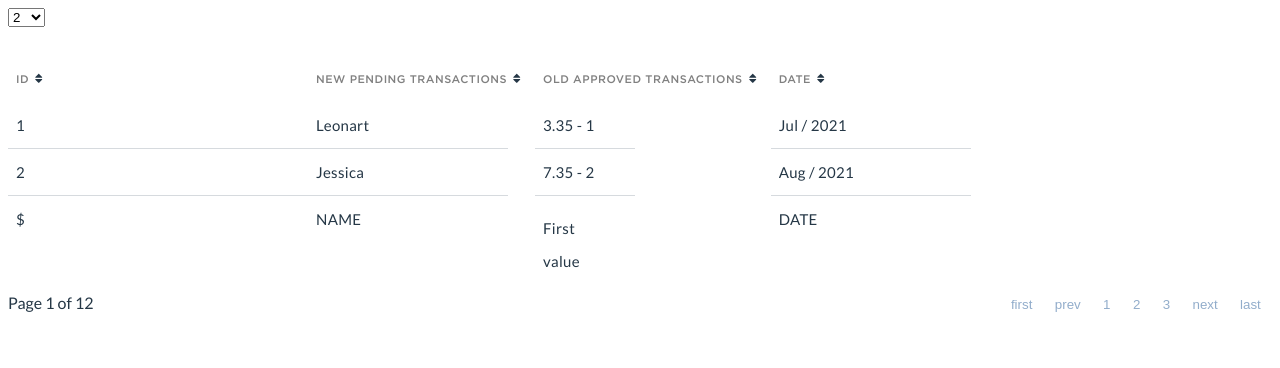
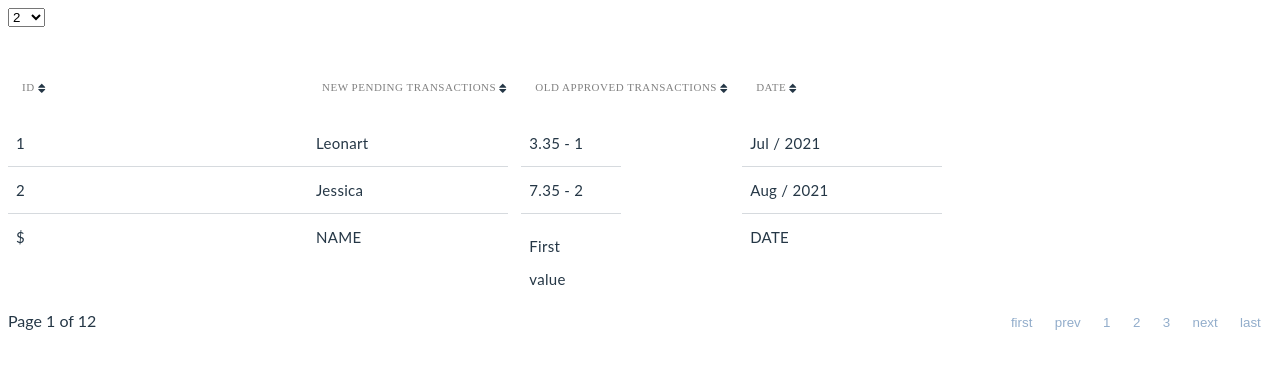
Before and after one commit to leonartgutz/TableComponent, a React (Create React App) app: page / in a window 1280 px wide. Shown: the top 368 px of the page. Built offline with nearby package versions, Linux system fonts and the light colour scheme.

Commit message:
Update 3

```diff
--- a/sass/Table/styles.scss
+++ b/sass/Table/styles.scss
@@ -1,22 +1,22 @@
 @import '../theme';
 @import '../mixins';
-@import url('https://fonts.googleapis.com/css2?family=Lato&display=swap');
+// @import url('https://fonts.googleapis.com/css2?family=Lato&display=swap');
 
-@font-face {
-  font-family: 'gotham_promedium';
-  src: url('../../../fonts/gothampro-medium-webfont.woff2') format('woff2'),
-    url('../../../fonts/gothampro-medium-webfont.woff') format('woff');
-  font-weight: normal;
-  font-style: normal;
-}
+// @font-face {
+//   font-family: 'gotham_promedium';
+//   src: url('../../../fonts/gothampro-medium-webfont.woff2') format('woff2'),
+//     url('../../../fonts/gothampro-medium-webfont.woff') format('woff');
+//   font-weight: normal;
+//   font-style: normal;
+// }
 
-@font-face {
-  font-family: 'gotham_proregular';
-  src: url('../../../fonts/gothampro-webfont.woff2') format('woff2'),
-    url('../../../fonts/gothampro-webfont.woff') format('woff');
-  font-weight: normal;
-  font-style: normal;
-}
+// @font-face {
+//   font-family: 'gotham_proregular';
+//   src: url('../../../fonts/gothampro-webfont.woff2') format('woff2'),
+//     url('../../../fonts/gothampro-webfont.woff') format('woff');
+//   font-weight: normal;
+//   font-style: normal;
+// }
 
 %defaultProps {
   margin: 0;
@@ -26,6 +26,13 @@
   font: inherit;
   vertical-align: baseline;
   font-family: 'Lato', sans-serif;
+}
+
+%defaultHeadCell {
+  color: grey;
+  font-size: 11px;
+  font-family: GothamPro-Medium;
+  letter-spacing: 0.5px;
 }
 
 .tableStyle {
@@ -42,50 +49,6 @@
     flex: 1;
   }
 
-  &__footer,
-  &__body {
-    @extend %defaultProps;
-    width: 100%;
-  }
-
-  &__head {
-    @extend %defaultProps;
-    display: flex;
-    align-items: center;
-    justify-content: left;
-
-    button {
-      background: transparent;
-      border: none;
-      cursor: pointer;
-      color: colors(color1);
-    }
-
-    #{ $self }__cell {
-      color: grey;
-      font-size: 11px;
-      font-family: 'gotham_promedium';
-      letter-spacing: 0.5px;
-
-      &__content {
-        display: flex;
-        justify-content: flex-start;
-        align-items: center;
-      }
-    }
-  }
-
-  &__footer {
-    display: flex;
-    align-items: flex-start;
-    justify-content: left;
-
-    #{ $self }__cell {
-      min-height: 30px;
-      height: auto !important;
-    }
-  }
-
   &__column {
     background: #fff;
 
@@ -94,6 +57,22 @@
         opacity: 1;
         pointer-events: all;
       }
+    }
+  }
+
+  &__row {
+    display: flex;
+    overflow: hidden;
+    border-bottom: 1px colors(color5) solid;
+    width: 100%;
+
+    &--hover {
+      background: lighten(colors(color2), 35%);
+      cursor: pointer;
+    }
+
+    &--selected {
+      background: lighten(colors(color2), 35%);
     }
   }
 
@@ -115,40 +94,6 @@
     // }
   }
 
-  &__btn-area {
-    pointer-events: none;
-    opacity: 0;
-    transition: all 0.2s ease;
-    display: flex;
-    flex-flow: row nowrap;
-    justify-content: space-between;
-    align-content: center;
-    padding: 0.3rem 1.5rem 0.3rem 0.5rem;
-  }
-
-  &__row {
-    display: flex;
-    overflow: hidden;
-    border-bottom: 1px colors(color5) solid;
-    white-space: nowrap;
-    text-overflow: ellipsis;
-    width: 100%;
-
-    &--hover {
-      background: lighten(colors(color2), 35%);
-      cursor: pointer;
-    }
-
-    &--selected {
-      background: lighten(colors(color2), 35%);
-    }
-  }
-
-  &__row,
-  &__column {
-    @extend %defaultProps;
-  }
-
   &__cell {
     @extend %defaultProps;
     color: colors(color1);
@@ -162,6 +107,8 @@
     letter-spacing: 0.3px;
     width: 100%;
     font-size: 15px;
+    white-space: nowrap;
+    text-overflow: ellipsis;
 
     &__content {
       white-space: nowrap;
@@ -177,6 +124,67 @@
         color: colors(color2);
       }
     }
+  }
+
+  &__head {
+    @extend %defaultProps;
+    display: flex;
+    align-items: center;
+    justify-content: flex-start;
+
+    button {
+      background: transparent;
+      border: none;
+      cursor: pointer;
+      color: colors(color1);
+      display: flex;
+      justify-content: flex-start;
+      align-items: center;
+
+      p {
+        @extend %defaultHeadCell;
+        text-align: left;
+        line-height: 1.3;
+        padding: 0;
+        margin: 0;
+        margin-right: 0.2rem;
+      }
+    }
+
+    #{ $self }__cell {
+      @extend %defaultHeadCell;
+      height: 48px;
+
+      &__content {
+        display: flex;
+        justify-content: flex-start;
+        align-items: center;
+        white-space: normal;
+        line-height: 1.3;
+      }
+    }
+  }
+
+  &__footer {
+    display: flex;
+    align-items: flex-start;
+    justify-content: flex-start;
+
+    #{ $self }__cell {
+      min-height: 30px;
+      height: auto !important;
+    }
+  }
+
+  &__btn-area {
+    pointer-events: none;
+    opacity: 0;
+    transition: all 0.2s ease;
+    display: flex;
+    flex-flow: row nowrap;
+    justify-content: space-between;
+    align-content: center;
+    padding: 0.3rem 1.5rem 0.3rem 0.5rem;
   }
 
   &__pagination {
@@ -216,4 +224,15 @@
     display: block;
     cursor: col-resize;
   }
+
+  &__footer,
+  &__body {
+    @extend %defaultProps;
+    width: 100%;
+  }
+
+  &__row,
+  &__column {
+    @extend %defaultProps;
+  }
 }
--- a/src/lib/components/Table/TableHead/TableHeadButton/index.js
+++ b/src/lib/components/Table/TableHead/TableHeadButton/index.js
@@ -5,7 +5,7 @@ import { FontAwesomeIcon } from '@fortawesome/react-fontawesome'
 import upDown from '../../assets/up-down.svg'
 
 const TableHeadButton = ({
-  sortFunction, sortOrder, customSortFunction, column, lastSort,
+  sortFunction, sortOrder, customSortFunction, column, lastSort, text,
 }) => {
   const sortIconHandler = (order) => {
     if (order === 'asc') {
@@ -16,6 +16,7 @@ const TableHeadButton = ({
 
   return (
     <button type="button" onClick={column.sortFunction ? () => customSortFunction(column.dataField, sortOrder, column.sortFunction) : () => sortFunction(column.dataField, sortOrder)}>
+      <p>{text}</p>
       {lastSort === column.dataField ? sortIconHandler(sortOrder) : (<img src={upDown} alt="up-down" />)}
     </button>
   )
@@ -30,6 +31,7 @@ TableHeadButton.propTypes = {
     sortFunction: PropTypes.func,
   }).isRequired,
   lastSort: PropTypes.string.isRequired,
+  text: PropTypes.string.isRequired,
 }
 
 TableHeadButton.defaultProps = {
--- a/src/lib/components/Table/TableHead/index.js
+++ b/src/lib/components/Table/TableHead/index.js
@@ -9,8 +9,9 @@ const TableHead = ({
 }) => (
   <div className="tableStyle__head">
     <TableCell>
-      {children}
-      { isSort ? <TableHeadButton lastSort={lastSort} column={column} sortOrder={sortOrder} sortFunction={sortFunction} customSortFunction={customSortFunction} /> : ''}
+      { isSort
+        ? <TableHeadButton text={children} lastSort={lastSort} column={column} sortOrder={sortOrder} sortFunction={sortFunction} customSortFunction={customSortFunction} />
+        : { children }}
     </TableCell>
   </div>
 )
--- a/src/lib/components/Table/TableRow/index.js
+++ b/src/lib/components/Table/TableRow/index.js
@@ -42,7 +42,7 @@ const TableRow = ({ column, row, index }) => {
 }
 
 TableRow.propTypes = {
-  row: PropTypes.shape(PropTypes.object).isRequired,
+  row: PropTypes.shape({}).isRequired,
   column: PropTypes.shape({
     dataField: PropTypes.string.isRequired,
     formatter: PropTypes.func,
```
Also changed, not shown: src/lib/components/Table/styles.css.
